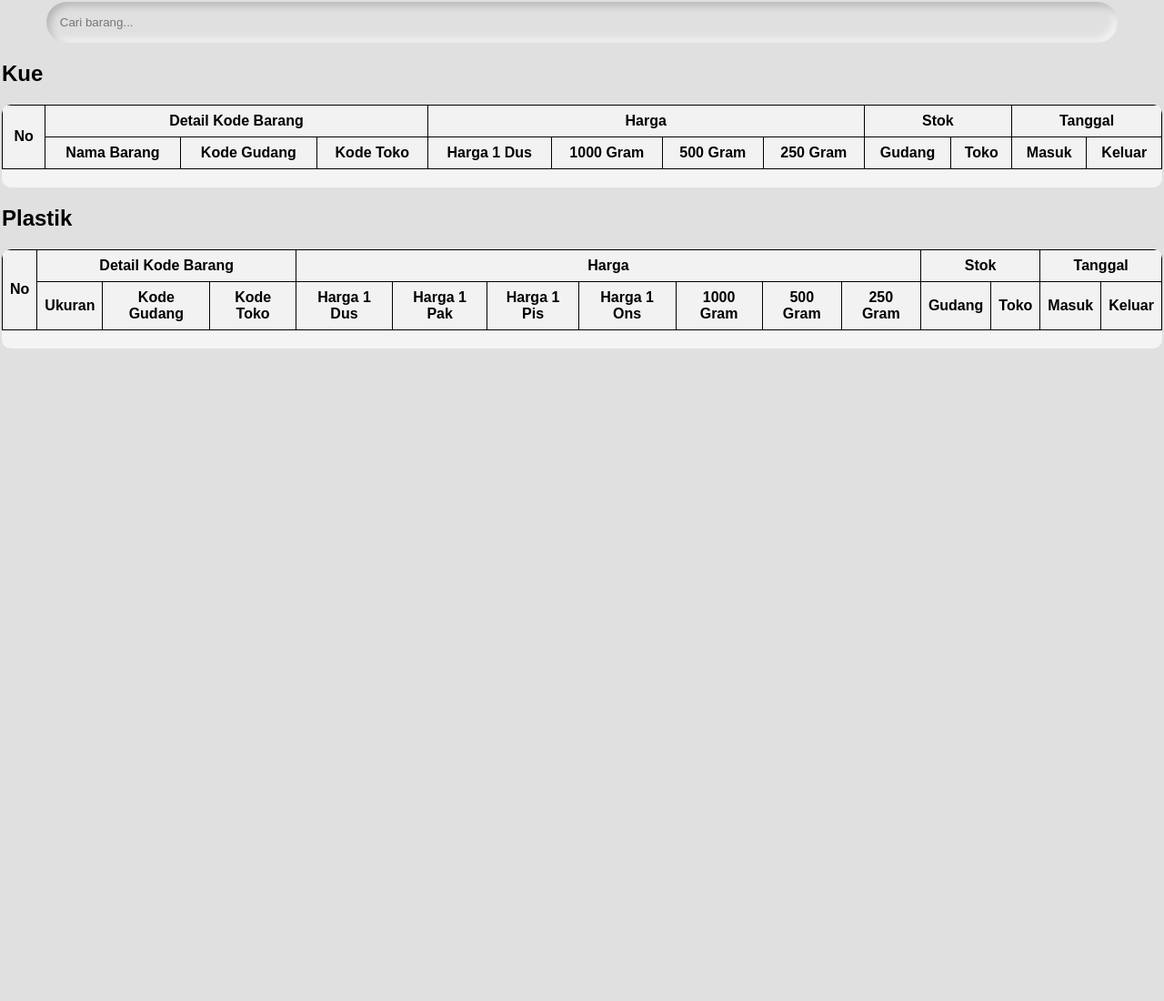
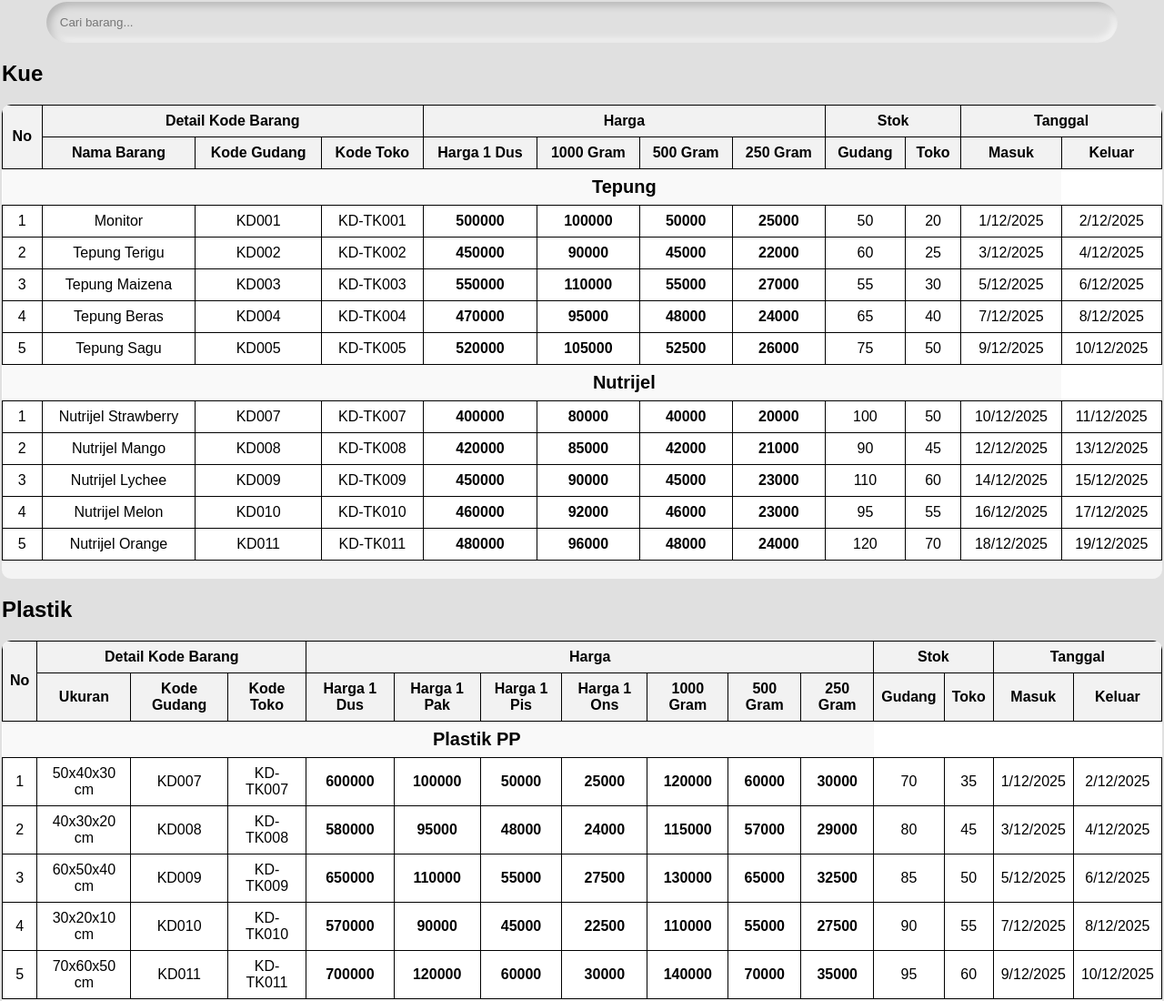
Before and after one commit to shelyou/TK, a plain HTML site: page index.html in a window 1280 px wide. Shown: the top 1100 px of the page at 91% size. Before the commit the page ends 800 px from the top, so only its background shows below. Drawn offline with Linux system fonts and the light colour scheme; files that its build step writes are made by us from their sources.

Commit message:
Update index.html

```diff
--- a/index.html
+++ b/index.html
@@ -4,8 +4,8 @@
     <meta charset="UTF-8">
     <meta name="viewport" content="width=device-width, initial-scale=1.0">
     <title>Stok</title>
-    <link rel="stylesheet" href="daftarbarang.css">
-    <link rel="stylesheet" href="z.css">
+    <link rel="stylesheet" href="b/daftarbarang.css">
+    <link rel="stylesheet" href="b/z.css">
 </head>
 <body>
     <div class="search-container"><input type="text" id="searchInput" placeholder="Cari barang..."/></div>
@@ -31,7 +31,7 @@
         </table>
     </div>
 
-    <script src="script.js"></script>
-    <script src="aaap.js"></script>
+    <script src="a/script.js"></script>
+    <script src="a/aaap.js"></script>
 </body>
 </html>
```
